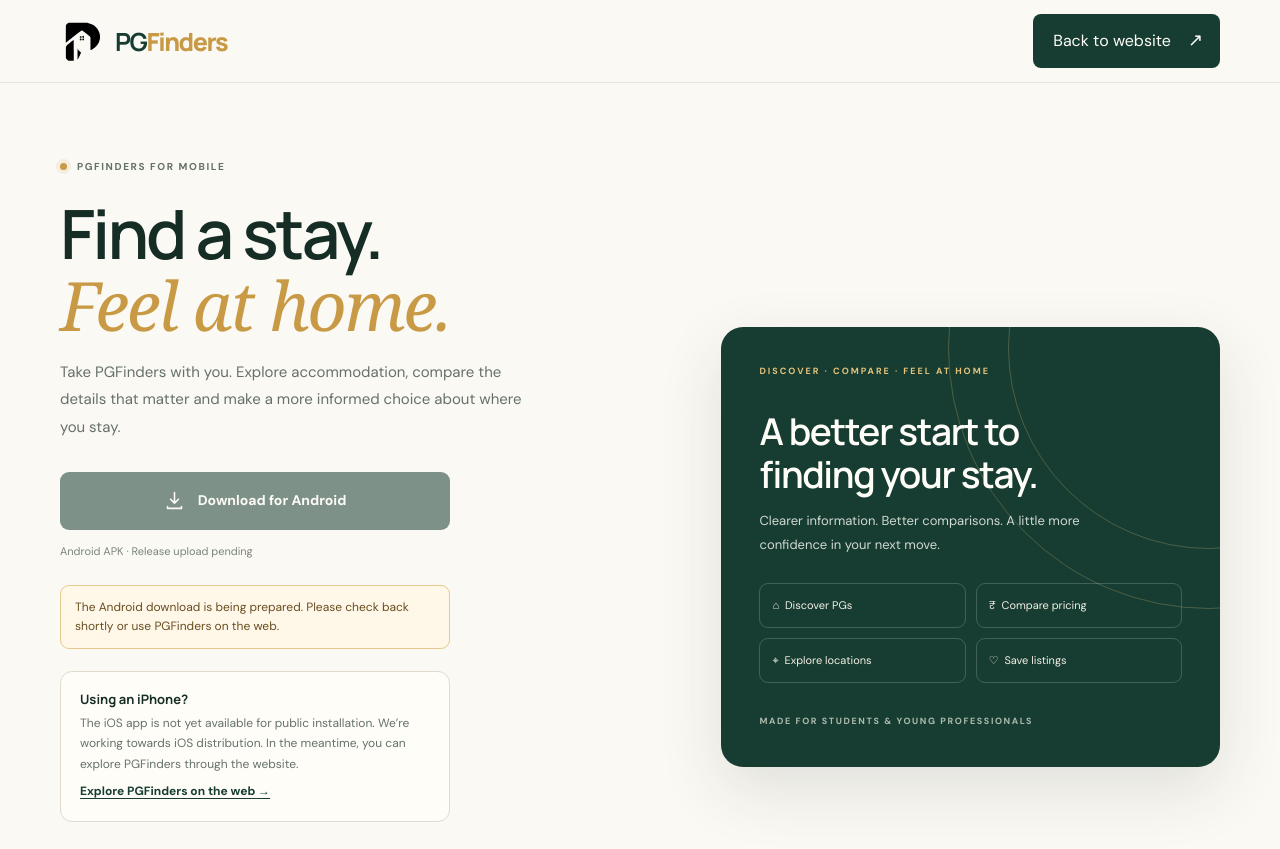
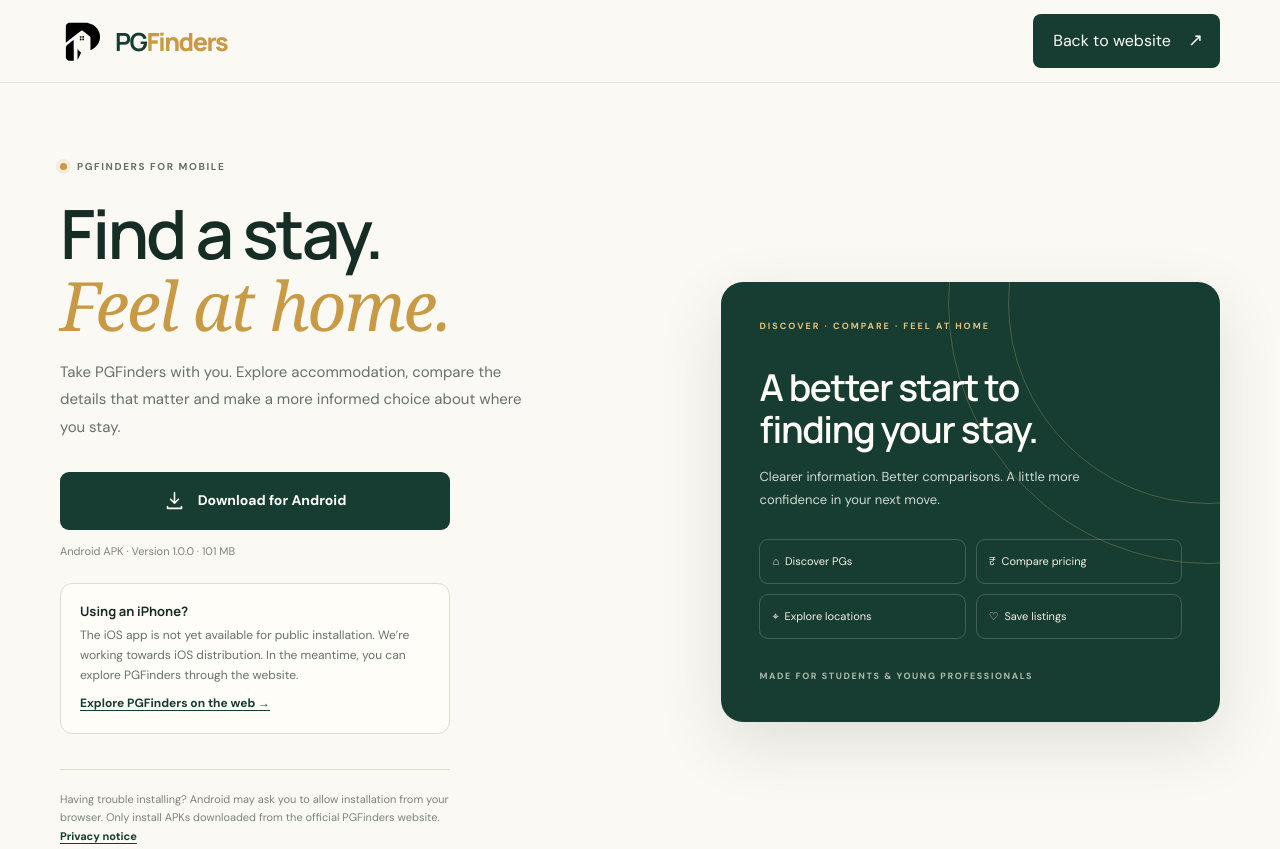
Before and after one commit to Sharmax12/pg, a website: page download/index.html in a window 1280 px wide. Shown: the top 849 px of the page. Drawn offline with Linux system fonts and the light colour scheme; no server answers.

Commit message:
Connect Android download page to v1.0.0 release

```diff
--- a/download/index.html
+++ b/download/index.html
@@ -66,12 +66,11 @@
         <h1>Find a stay.<br><em>Feel at home.</em></h1>
         <p class="download-lede">Take PGFinders with you. Explore accommodation, compare the details that matter and make a more informed choice about where you stay.</p>
         <div class="download-actions">
-          <a class="download-button" id="android-download" href="/downloads/pgfinders-android.apk" download="PGFinders.apk">
+          <a class="download-button" id="android-download" href="https://github.com/Sharmax12/application_Pg_finders/releases/download/v1.0.0/pgfinders-android.apk">
             <svg viewBox="0 0 24 24" aria-hidden="true"><path d="M12 3v12m0 0 4.5-4.5M12 15l-4.5-4.5M4 19v2h16v-2"/></svg>
             Download for Android
           </a>
-          <div class="download-meta" id="android-meta">Android APK · Early access release · Direct download</div>
-          <div class="download-unavailable" id="apk-unavailable" role="status">The Android download is being prepared. Please check back shortly or use PGFinders on the web.</div>
+          <div class="download-meta" id="android-meta">Android APK · Version 1.0.0 · 101 MB</div>
         </div>
         <div class="ios-note">
           <strong>Using an iPhone?</strong>
@@ -104,20 +103,7 @@
   </footer>
   <script>
     document.getElementById('year').textContent = String(new Date().getFullYear());
-    // Avoid showing a broken APK link until the binary has been uploaded to Netlify.
-    fetch('/downloads/pgfinders-android.apk', { method: 'HEAD', cache: 'no-store' })
-      .then(response => {
-        if (!response.ok) {
-          document.getElementById('android-download').setAttribute('aria-disabled', 'true');
-          document.getElementById('android-download').style.opacity = '.55';
-          document.getElementById('android-download').addEventListener('click', event => event.preventDefault());
-          document.getElementById('apk-unavailable').style.display = 'block';
-          document.getElementById('android-meta').textContent = 'Android APK · Release upload pending';
-        }
-      })
-      .catch(() => {
-        document.getElementById('apk-unavailable').style.display = 'block';
-      });
+    // The APK is hosted as a public GitHub Release asset.
   </script>
 </body>
 </html>
```
